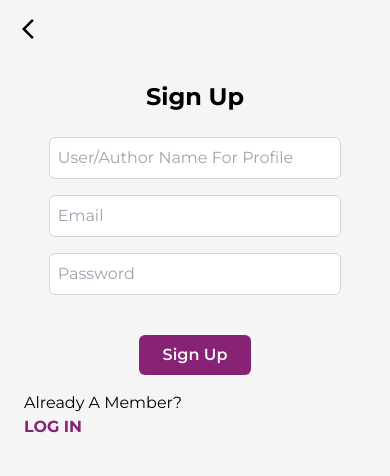
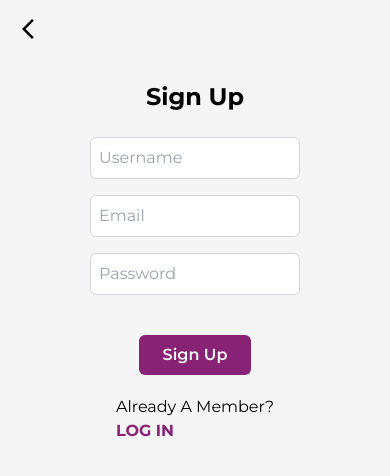
Before and after one commit to tiffmc1/quoted, a Next.js app: page /signup in a window 390 px wide. Shown: the top 476 px of the page. Built offline with nearby package versions, Linux system fonts and the light colour scheme; no server answers.

Commit message:
SIGNUP, LOGIN COMP: made input forms more responsive

```diff
--- a/src/app/(auth)/login/page.jsx
+++ b/src/app/(auth)/login/page.jsx
@@ -11,7 +11,9 @@ export default function LoginPage() {
 					<ArrowBackIosNewIcon />
 				</Link>
 			</div>
-			<div className="font-bold text-2xl text-center py-6">Login</div>
+			<div className="font-bold text-2xl md:text-3xl lg:text-4xl xl:text-5xl 2xl:text-5xl text-center py-6">
+				Login
+			</div>
 			<Login />
 		</>
 	);
--- a/src/app/(auth)/signup/page.jsx
+++ b/src/app/(auth)/signup/page.jsx
@@ -11,7 +11,9 @@ export default function SignUpPage() {
 					<ArrowBackIosNewIcon />
 				</Link>
 			</div>
-			<div className="font-bold text-2xl text-center py-6">Sign Up</div>
+			<div className="font-bold text-2xl md:text-3xl lg:text-4xl xl:text-5xl 2xl:text-5xl text-center py-6">
+				Sign Up
+			</div>
 			<SignUp />
 		</>
 	);
--- a/src/app/globals.css
+++ b/src/app/globals.css
@@ -27,11 +27,11 @@ button {
 }
 
 .form-container {
-	@apply flex flex-col items-center justify-center;
+	@apply flex flex-col items-center;
 }
 
 .form-input {
-	@apply w-[75%] p-2 border border-gray-300 rounded-md mb-4 focus:outline-none focus:border-gray-600 text-black;
+	@apply p-2 border border-gray-300 rounded-md mb-4 focus:outline-none focus:border-gray-600 text-black w-[auto];
 }
 
 .user-image {
--- a/src/app/page.js
+++ b/src/app/page.js
@@ -22,8 +22,8 @@ export default function Home() {
 						</Link>
 					</button>
 				</div>
+				<Footer />
 			</div>
-			<Footer />
 		</>
 	);
 }
--- a/src/components/Auth/Login.jsx
+++ b/src/components/Auth/Login.jsx
@@ -27,7 +27,7 @@ export default function Login() {
 	};
 
 	return (
-		<>
+		<div className="flex flex-col items-center">
 			<form onSubmit={handleSubmit} className="form-container">
 				<input
 					required
@@ -49,7 +49,7 @@ export default function Login() {
 				<button>Log In</button>
 			</form>
 
-			<div className="pt-4 ml-6">
+			<div className="mt-5">
 				<div>New Here?</div>
 				<div>
 					<Link href="/signup" className="text-warm_purple font-bold">
@@ -57,6 +57,6 @@ export default function Login() {
 					</Link>
 				</div>
 			</div>
-		</>
+		</div>
 	);
 }
--- a/src/components/Auth/SignUp.jsx
+++ b/src/components/Auth/SignUp.jsx
@@ -25,12 +25,12 @@ export default function SignUp() {
 	};
 
 	return (
-		<>
+		<div className="flex flex-col items-center">
 			<form onSubmit={handleSubmit} className="form-container">
 				<input
 					required
 					name="name"
-					placeholder="User/Author Name For Profile"
+					placeholder="Username"
 					type="text"
 					onChange={(e) => setAuthorName(e.target.value)}
 					className="form-input"
@@ -53,8 +53,7 @@ export default function SignUp() {
 				/>
 				<button>Sign Up</button>
 			</form>
-
-			<div className="pt-4 ml-6">
+			<div className="mt-5">
 				<div>Already A Member?</div>
 				<div>
 					<Link href="/login" className="text-warm_purple font-bold">
@@ -62,6 +61,6 @@ export default function SignUp() {
 					</Link>
 				</div>
 			</div>
-		</>
+		</div>
 	);
 }
--- a/src/components/User/Quotes.jsx
+++ b/src/components/User/Quotes.jsx
@@ -9,6 +9,7 @@ import {
 	onSnapshot,
 	where,
 	updateDoc,
+	doc,
 } from "firebase/firestore";
 import Moment from "react-moment";
 import "moment-timezone";
@@ -20,8 +21,8 @@ import FavoriteIcon from "@mui/icons-material/Favorite";
 export default function Quotes({ user, path }) {
 	const [quotesList, setQuotesList] = useState([]);
 	const [usersList, setUsersList] = useState([]);
-	// const [likes, setLikes] = useState(0);
-	// const [liked, setLiked] = useState(false);
+	const [likes, setLikes] = useState(0);
+	const [liked, setLiked] = useState(false);
 	Moment.globalFormat = "MM/DD/YYYY hh:mm a";
 
 	useEffect(() => {
@@ -72,28 +73,34 @@ export default function Quotes({ user, path }) {
 		getUsersList();
 	}, [path, user]);
 
-	// const handleClick = () => {
-	// 	const quoteRef = doc(db, "quotes", quote.id)
-	// 	if (liked) {
-	// 		setLikes(likes - 1);
-	// 		setLiked(false);
-	// 	} else {
-	// 		setLikes(likes + 1);
-	// 		setLiked(true);
-	// 	}
-	// };
+	const handleClick = async (quote) => {
+		console.log("handleClick", quote);
+		// const quoteRef = doc(db, "quotes", quote.id);
+		// console.log("quoteRef", quoteRef);
 
-	// console.log(likes);
-	// console.log(quotesList);
+		if (liked) {
+			setLikes(likes - 1);
+			setLiked(false);
+		} else {
+			setLikes(likes + 1);
+			setLiked(true);
+		}
+
+		// await updateDoc(quoteRef, {
+		// 	likes: likes,
+		// });
+	};
+
+	console.log(likes);
 
 	return (
 		<div className="p-4">
 			{quotesList.length ? (
 				<div className="quotesGrid">
-					{quotesList?.map((quote, id) =>
+					{quotesList?.map((quote) =>
 						usersList?.map((user) =>
 							quote.uid === user.uid ? (
-								<div key={id} className="quotesBox">
+								<div key={quote.id} className="quotesBox">
 									<div>
 										{user.profileImg ? (
 											<Image
@@ -117,11 +124,11 @@ export default function Quotes({ user, path }) {
 									<div className="italic">&quot;{quote.quote}&quot;</div>
 									<div>Author: {user?.name}</div>
 									<Moment>{quote.created?.toDate()}</Moment>
-									{/* <button
-										onClick={handleClick}
+									<div
+										onClick={() => handleClick(quote)}
 										className="flex flex-row justify-end"
 									>
-										{likes ? (
+										{liked ? (
 											<div>
 												<FavoriteIcon />
 												{quote.likes}
@@ -132,7 +139,7 @@ export default function Quotes({ user, path }) {
 												{quote.likes}
 											</div>
 										)}
-									</button> */}
+									</div>
 								</div>
 							) : null
 						)
```
